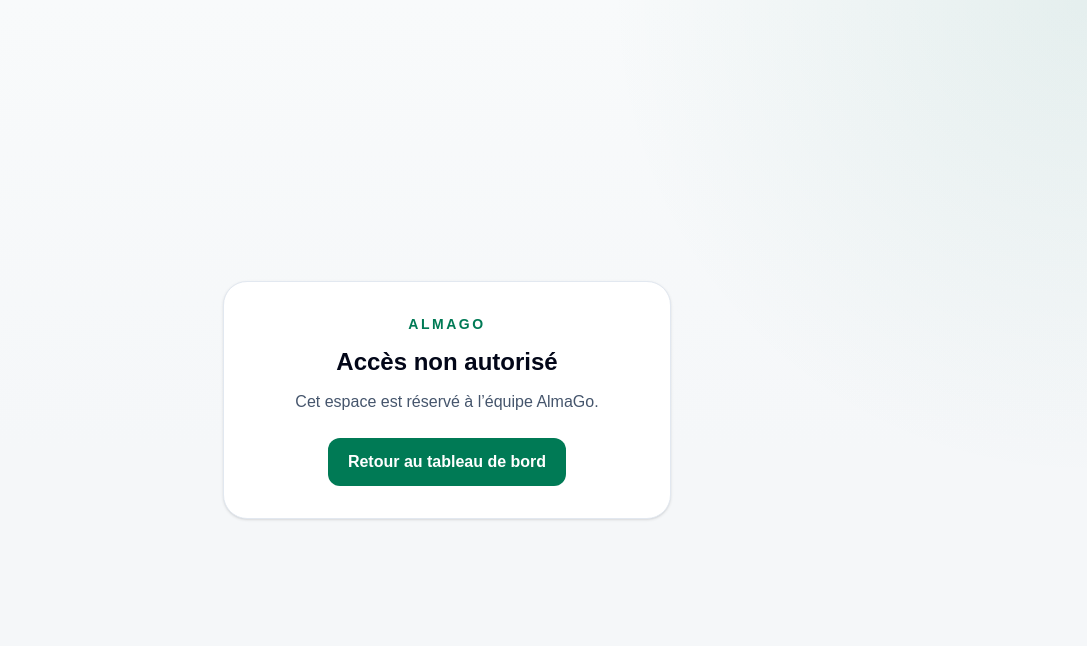
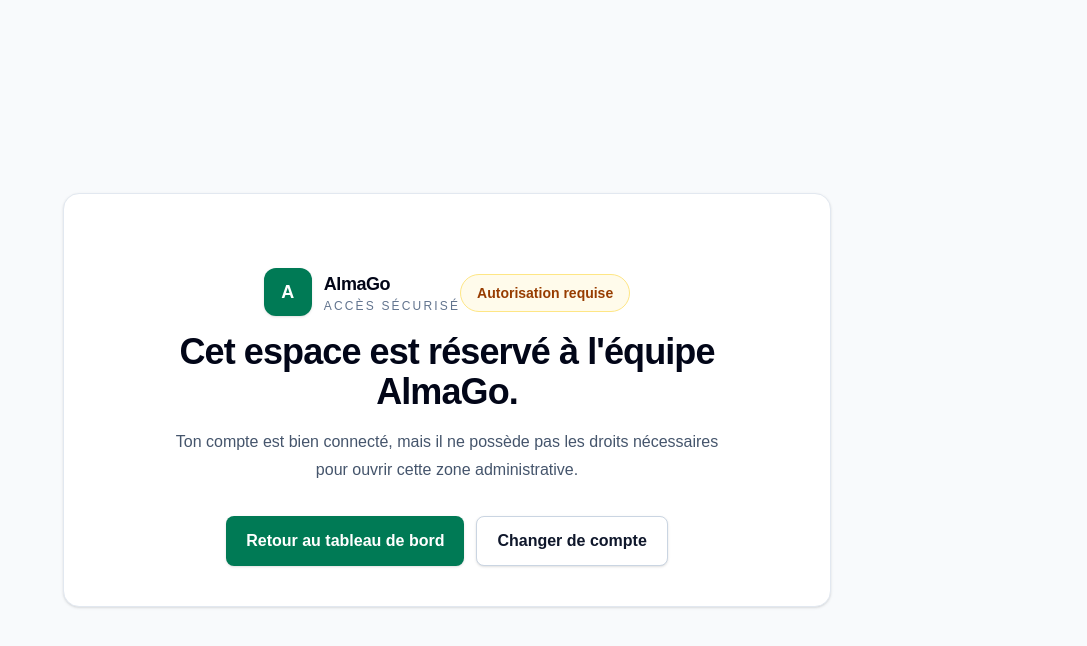
Before and after one commit to almago-platform/AlmaGo, a Next.js app: page /unauthorized in a window 1280 px wide. Shown: the top 646 px of the page, without its empty margins (193-1280 px from the left). Built offline with nearby package versions, Linux system fonts and the light colour scheme.

Commit message:
Polish unauthorized page

```diff
--- a/src/app/unauthorized/page.tsx
+++ b/src/app/unauthorized/page.tsx
@@ -1,5 +1,48 @@
 import Link from "next/link";
 
 export default function UnauthorizedPage() {
-  return <main className="flex min-h-screen items-center justify-center px-4 py-12"><section className="w-full max-w-md rounded-3xl border border-slate-200 bg-white p-8 text-center shadow-sm"><p className="text-sm font-semibold uppercase tracking-[0.18em] text-emerald-700">AlmaGo</p><h1 className="mt-3 text-2xl font-semibold text-slate-950">Accès non autorisé</h1><p className="mt-3 text-slate-600">Cet espace est réservé à l’équipe AlmaGo.</p><Link href="/student" className="mt-6 inline-flex rounded-xl bg-emerald-700 px-5 py-3 font-semibold text-white">Retour au tableau de bord</Link></section></main>;
+  return (
+    <main className="min-h-screen bg-slate-50 px-4 py-10 text-slate-950 sm:px-6 lg:px-8">
+      <div className="mx-auto flex min-h-[calc(100vh-5rem)] w-full max-w-3xl items-center justify-center">
+        <section className="w-full rounded-2xl border border-slate-200 bg-white p-8 text-center shadow-sm sm:p-10">
+          <Link href="/" className="mx-auto inline-flex items-center gap-3" aria-label="Retour à l'accueil AlmaGo">
+            <span className="flex h-12 w-12 items-center justify-center rounded-xl bg-emerald-700 text-lg font-bold text-white shadow-sm">
+              A
+            </span>
+            <span className="text-left">
+              <span className="block text-lg font-bold tracking-tight">AlmaGo</span>
+              <span className="block text-xs font-medium uppercase tracking-[0.18em] text-slate-500">
+                Accès sécurisé
+              </span>
+            </span>
+          </Link>
+
+          <p className="mx-auto mt-10 inline-flex rounded-full border border-amber-200 bg-amber-50 px-4 py-2 text-sm font-bold text-amber-800">
+            Autorisation requise
+          </p>
+          <h1 className="mx-auto mt-4 max-w-xl text-3xl font-bold tracking-tight text-slate-950 sm:text-4xl">
+            Cet espace est réservé à l'équipe AlmaGo.
+          </h1>
+          <p className="mx-auto mt-4 max-w-xl text-base leading-7 text-slate-600">
+            Ton compte est bien connecté, mais il ne possède pas les droits nécessaires pour ouvrir cette zone administrative.
+          </p>
+
+          <div className="mt-8 flex flex-col justify-center gap-3 sm:flex-row">
+            <Link
+              href="/student"
+              className="inline-flex items-center justify-center rounded-lg bg-emerald-700 px-5 py-3 font-bold text-white shadow-sm transition hover:bg-emerald-800"
+            >
+              Retour au tableau de bord
+            </Link>
+            <Link
+              href="/login"
+              className="inline-flex items-center justify-center rounded-lg border border-slate-300 bg-white px-5 py-3 font-bold text-slate-900 shadow-sm transition hover:border-emerald-300 hover:text-emerald-800"
+            >
+              Changer de compte
+            </Link>
+          </div>
+        </section>
+      </div>
+    </main>
+  );
 }
```
